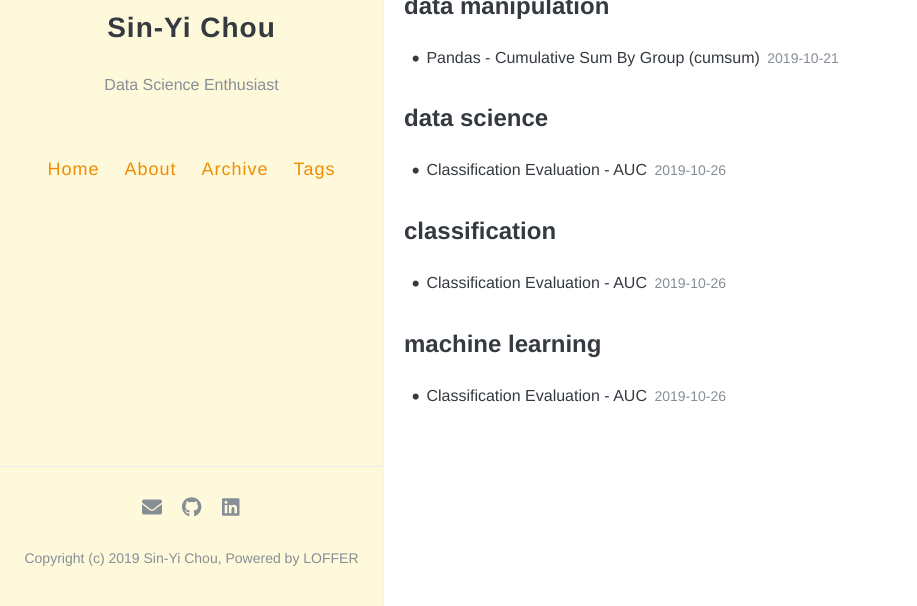
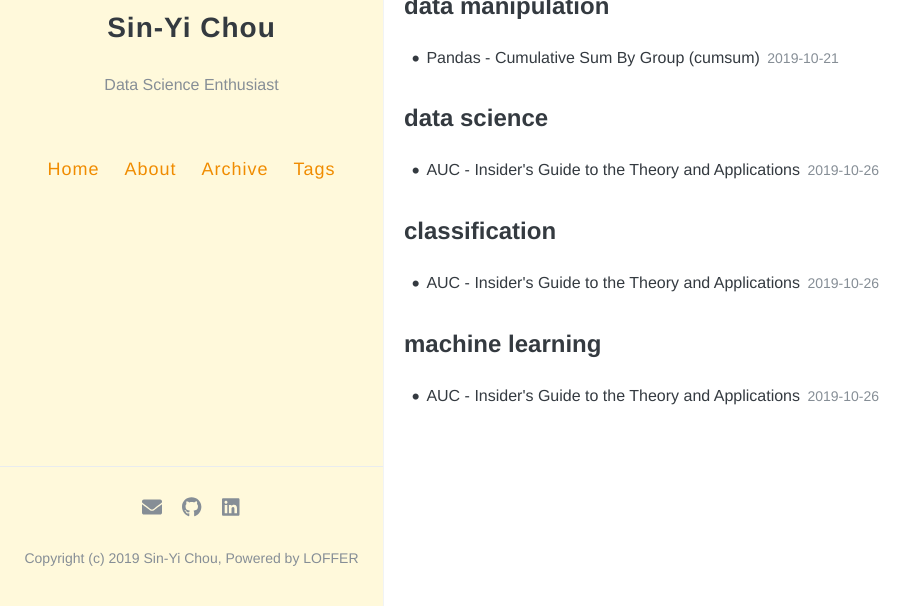
Before and after one commit to sinyi-chou/backup, a Jekyll site: the page built from tags/index.html, in a window 1280 px wide, cut to the strip 294-900 px from the top of the page. Shown: the whole strip, without its empty margins (0-917 px from the left). Built offline with Jekyll 4.4.1, drawn with Linux system fonts in a browser that asks for light colours; nearby versions of some CDN libraries; comment, search, counter and statistics services are not loaded.

Commit message:
Update title

```diff
--- a/_posts/2019-10-26-classification-auc.md
+++ b/_posts/2019-10-26-classification-auc.md
@@ -1,6 +1,6 @@
 ---
 layout: post
-title: Classification Evaluation - AUC
+title: AUC - Insider's Guide to the Theory and Applications
 date: 2019-10-26
 Author: Sin-Yi Chou
 tags: [data science, classification, machine learning]
```
